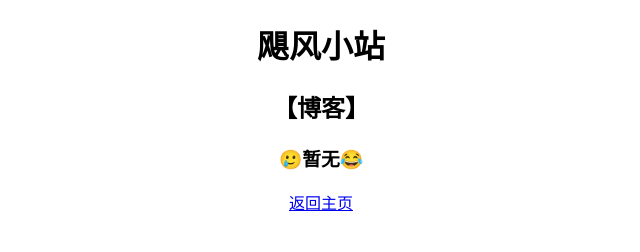
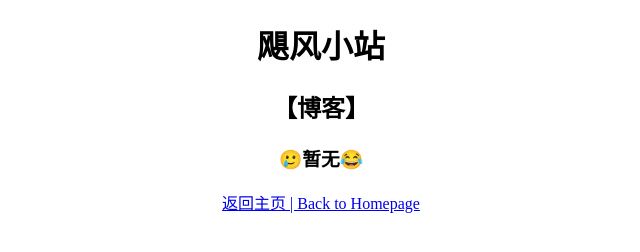
Before and after one commit to Hurrieam/Hurrieam, a plain HTML site: page index.html in a window 1280 px wide. Shown: the whole page, without its empty margins (319-959 px from the left). Drawn offline with Linux system fonts and the light colour scheme.

Commit message:
website update

```diff
--- a/index.html
+++ b/index.html
@@ -18,7 +18,7 @@
 <h2>【博客】</h2>
 <h3>🥲暂无😂</h3>
 
-<a href="https://hurrieam.github.io">返回主页</a>
+<a href="https://hurrieam.github.io">返回主页 | Back to Homepage</a>
 
 </body>
 
```
